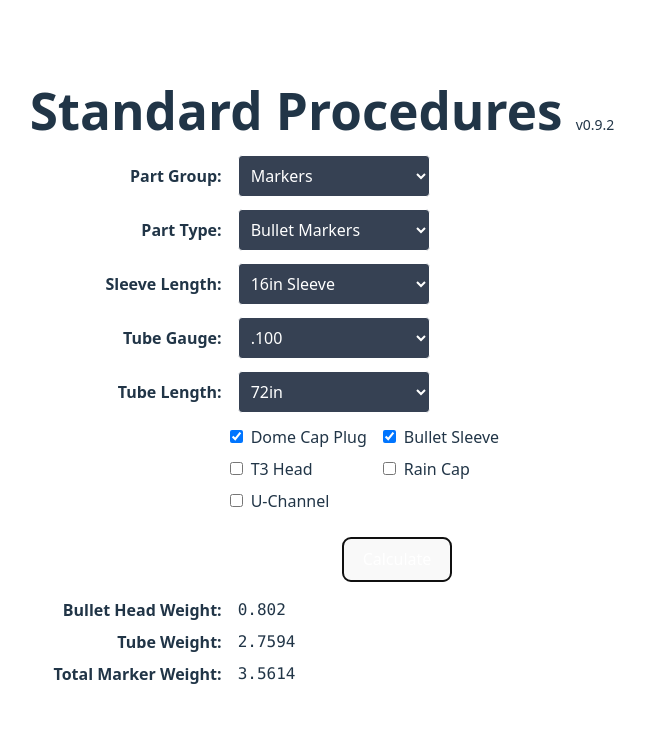
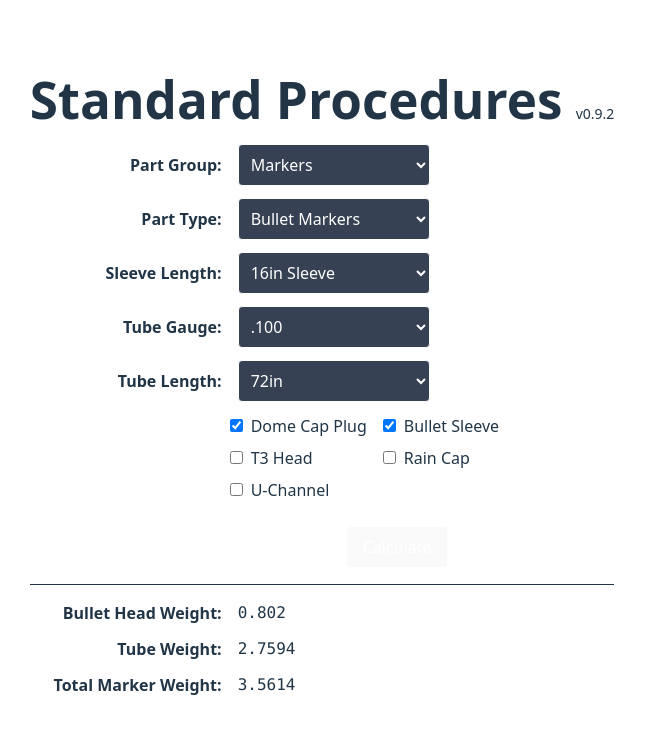
Before and after one commit to ryanbrett/vus-standard-procedures, a React (Vite) app: page / in a window 1280 px wide. Both pictures are taken after a click on the button "Calculate". Shown: the top 734 px of the page, without its empty margins (318-963 px from the left). Built offline with nearby package versions, Linux system fonts and the light colour scheme.

Commit message:
Slight change to style, removed button style from index.css to use tailwindcss

```diff
--- a/src/components/Calculator.tsx
+++ b/src/components/Calculator.tsx
@@ -56,7 +56,6 @@ export default function Calculator() {
         setResults(null); // Clear results when type changes
         setError('');
     }, [partType]);
-
 
     // --- CALCULATION LOGIC ---
     const handleCalculate = () => {
@@ -202,7 +201,7 @@ export default function Calculator() {
             </div>
 
             <div className="mt-6">
-                <button onClick={handleCalculate} className="ml-[150px] bg-gray-300 text-white py-2 px-4 rounded hover:bg-blue-700">Calculate</button>
+                <button onClick={handleCalculate} className="ml-[150px] cursor-pointer text-white border bg-gray-700 py-2 px-4 rounded hover:bg-gray-600">Calculate</button>
                 {error && <div className="mt-2 ml-[200px] font-bold text-red-600">{error}</div>}
                 {results && <ResultsDisplay results={results} />}
             </div>
--- a/src/components/ResultsDisplay.tsx
+++ b/src/components/ResultsDisplay.tsx
@@ -16,7 +16,7 @@ const formatResult = (value: number | string) => {
 
 export default function ResultsDisplay({ results }: ResultsDisplayProps) {
     return (
-        <div className="mt-4 space-y-2">
+        <div className="space-y-3 pt-4 border-t mt-4">
             {Object.keys(results).map((key) => (
                 <div key={key} className="flex">
                     <label className="w-48 text-right mr-4 font-semibold">{results[key].label}</label>
--- a/src/index.css
+++ b/src/index.css
@@ -37,25 +37,6 @@ h1 {
   line-height: 1.1;
 }
 
-button {
-  border-radius: 8px;
-  border: 1px solid transparent;
-  padding: 0.6em 1.2em;
-  font-size: 1em;
-  font-weight: 500;
-  font-family: inherit;
-  background-color: #1a1a1a;
-  cursor: pointer;
-  transition: border-color 0.25s;
-}
-button:hover {
-  border-color: #646cff;
-}
-button:focus,
-button:focus-visible {
-  outline: 4px auto -webkit-focus-ring-color;
-}
-
 @media (prefers-color-scheme: light) {
   :root {
     color: #213547;
```
